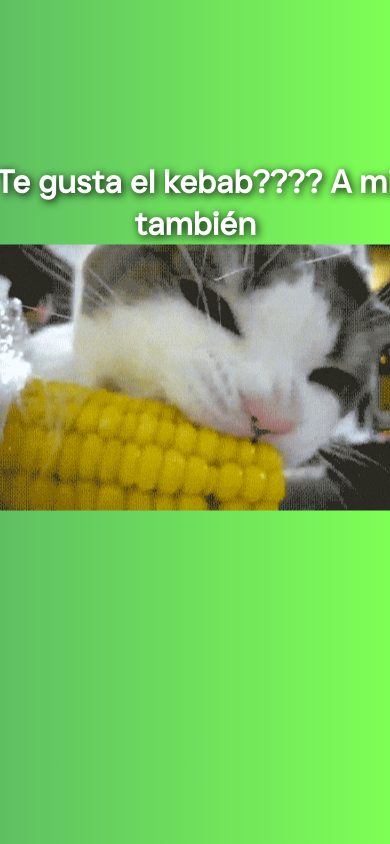
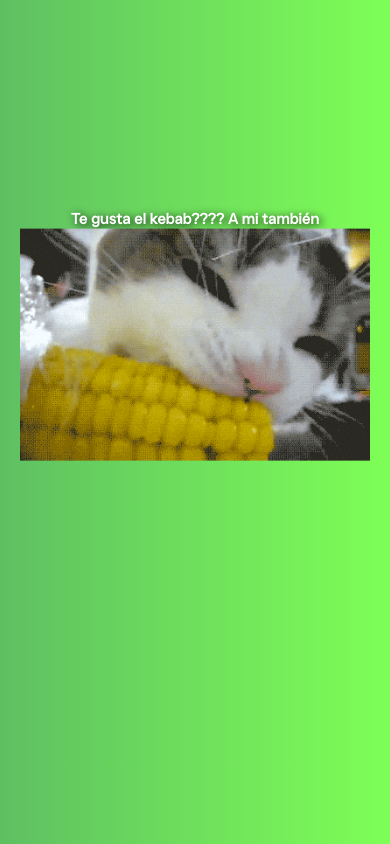
Before and after one commit to L3RightMC/elige, a plain HTML site: page views/kebab.html in a window 390 px wide. Drawn offline with Linux system fonts and the light colour scheme.

Commit message:
Add files via upload

```diff
--- a/css/style2.css
+++ b/css/style2.css
@@ -206,12 +206,18 @@ body{
 .kebab h1{
     text-align: center;
 }
+@media (max-width: 768px){
+    .kebab h1{
+        font-size: 15px;
+    }
+}
 .kebab img{
     margin-left: 10%;
 }
 @media (max-width: 768px){
     .kebab img{
         margin-left: 0;
+        width: 350px;
     }
 }
 #cuentaAtras {
```
